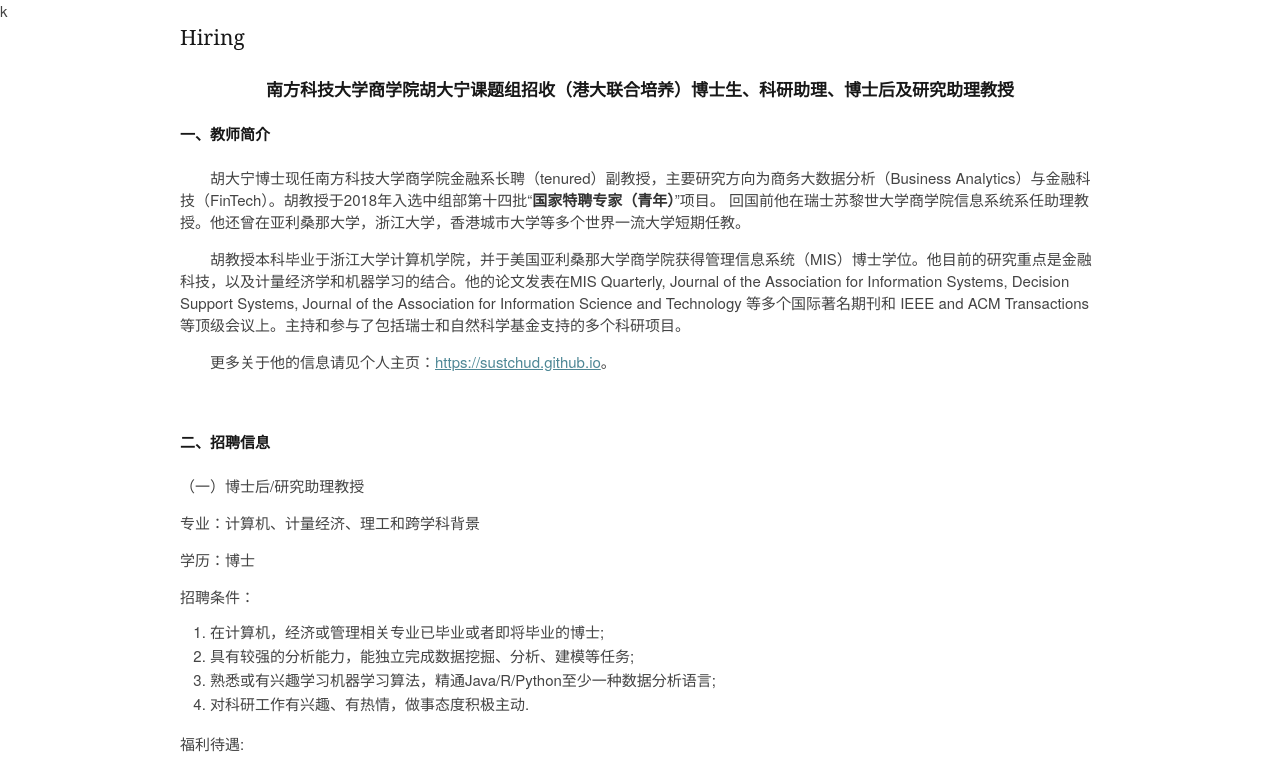
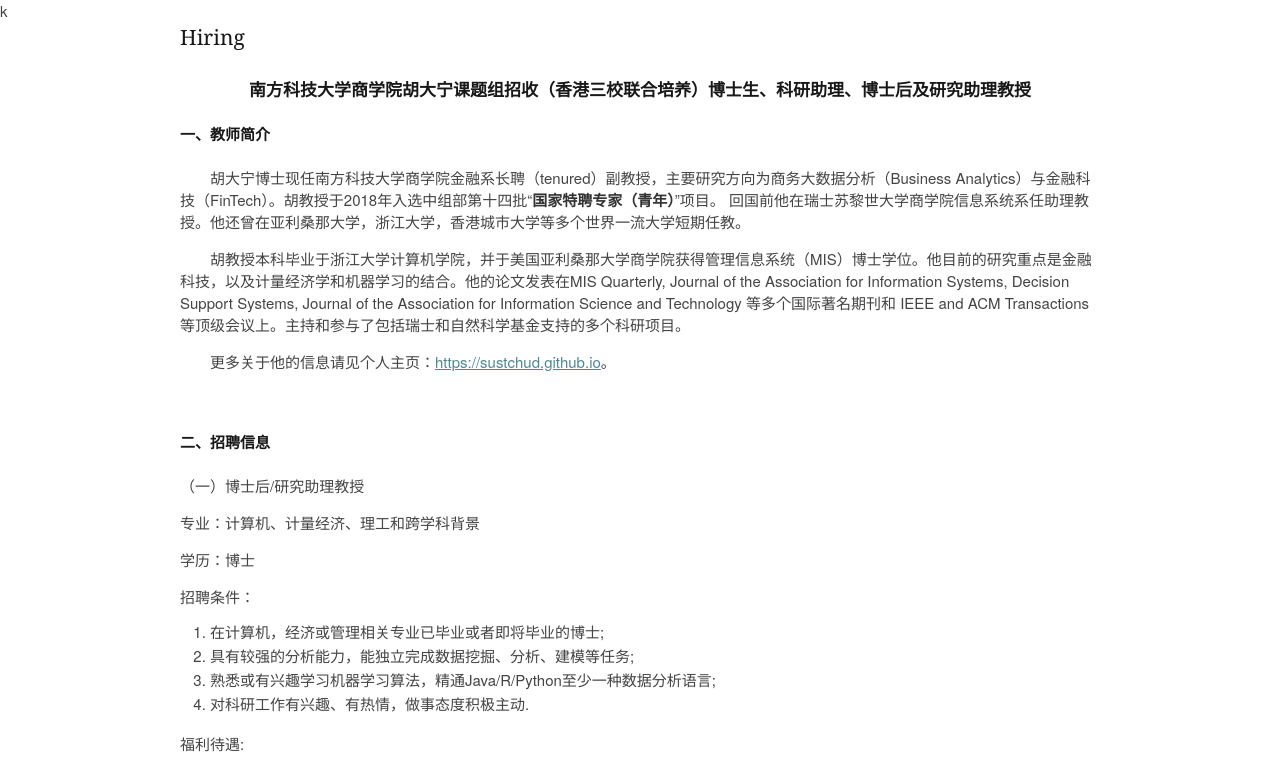
Before and after one commit to sustchud/sustchud.github.io, a plain HTML site: page hiring.html in a window 1280 px wide. Shown: the top 767 px of the page. Drawn offline with Linux system fonts and the light colour scheme; some icons are missing.

Commit message:
Update hiring.html

```diff
--- a/hiring.html
+++ b/hiring.html
@@ -16,7 +16,7 @@ k<!DOCTYPE html>
         <div class="hiring-section" id="Hiring">
                 <h4>Hiring</h4>
                 <br>
-                <h5 style="text-align:center;font-weight:bold">南方科技大学商学院胡大宁课题组招收（港大联合培养）博士生、科研助理、博士后及研究助理教授
+                <h5 style="text-align:center;font-weight:bold">南方科技大学商学院胡大宁课题组招收（香港三校联合培养）博士生、科研助理、博士后及研究助理教授
                     </h5>
                     <br>
                     <h6>一、教师简介</h6>
```
